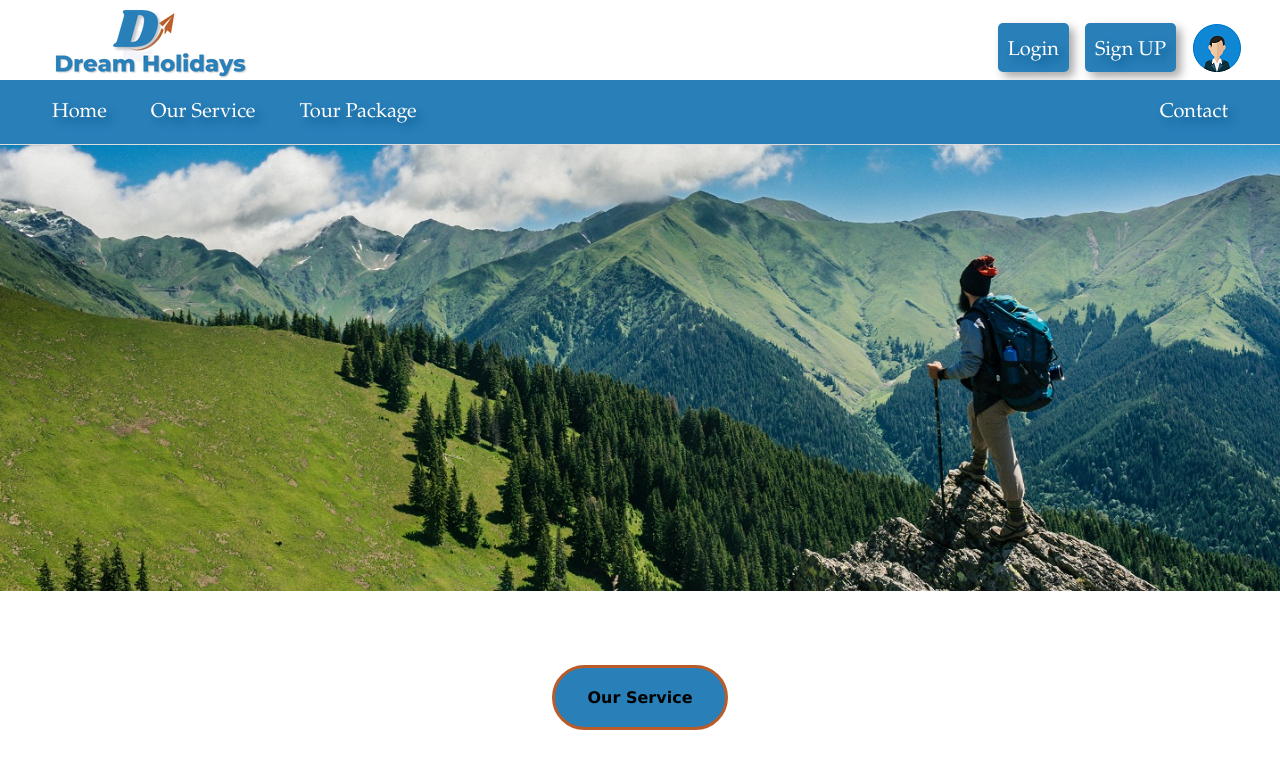
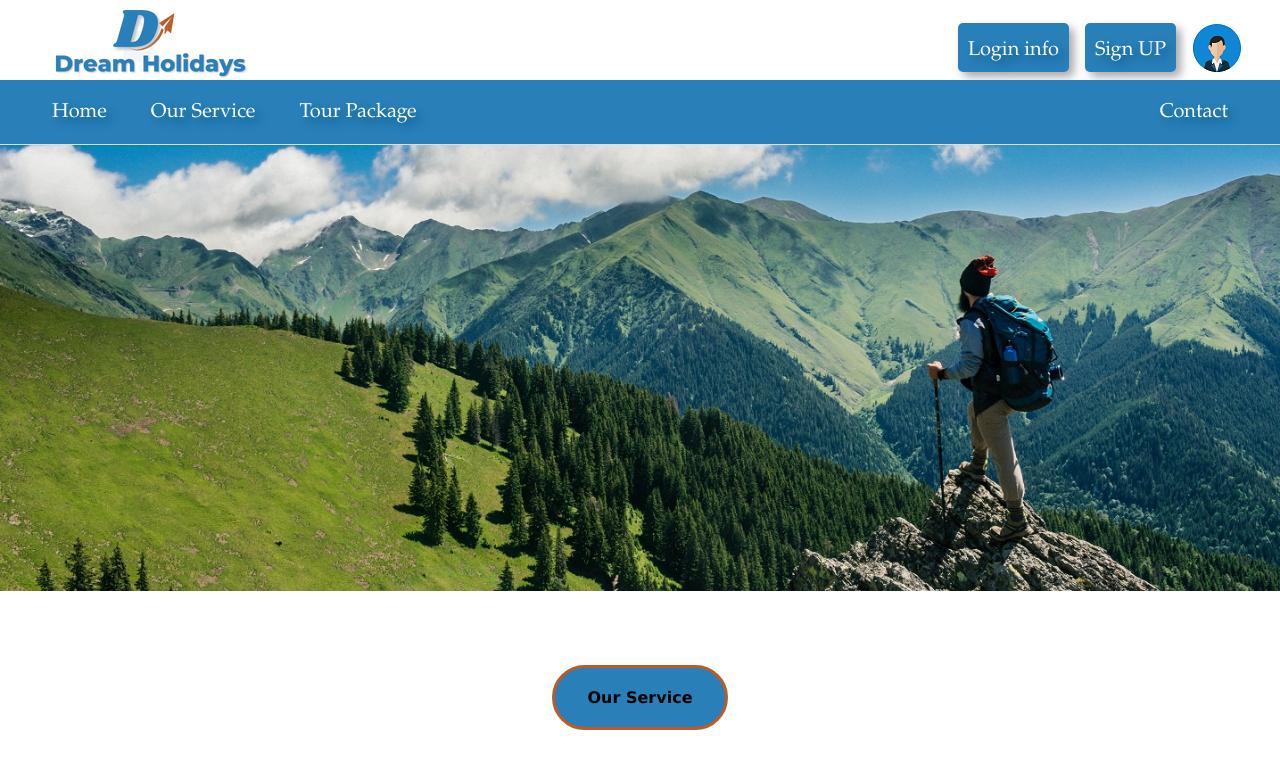
Before and after one commit to jakircse99/dream-holidys, a plain HTML site: page index.html in a window 1280 px wide. Shown: the top 762 px of the page. Drawn offline with Linux system fonts and the light colour scheme.

Commit message:
changes login

```diff
--- a/index.html
+++ b/index.html
@@ -25,7 +25,7 @@
 						<img src="img/avater.png" class="profile-icons" />
 					</li>
 					<li><a href="#">Sign UP</a></li>
-					<li><a href="#">Login</a></li>
+					<li><a href="#">Login info</a></li>
 
 
 				</ul>
```
